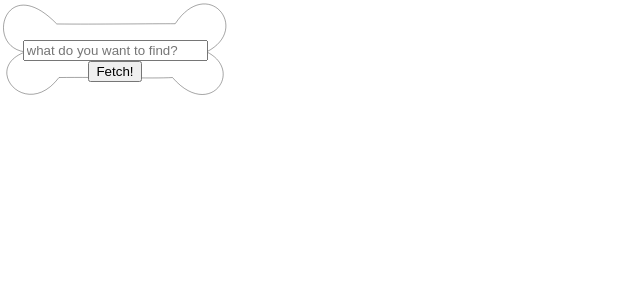
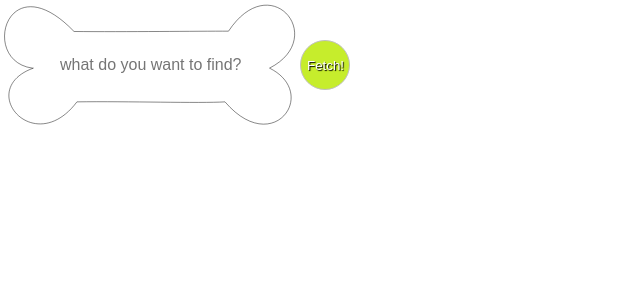
Before and after one commit to erife/retriever, a React (Create React App) app: page / in a window 1280 px wide. Shown: the top 300 px of the page, without its empty margins (0-640 px from the left). Built offline with nearby package versions, Linux system fonts and the light colour scheme; the HTML template or start-up script is replaced by a standard one.

Commit message:
Seach box and button styles

```diff
--- a/src/components/Search.js
+++ b/src/components/Search.js
@@ -2,15 +2,39 @@ import React, { Component } from 'react';
 
 var BoneImage = require('./bone.svg');
 
-const searchStyle = {
+const formStyle = {
     backgroundImage: 'url(' + BoneImage + ')',
-    width: "200px",
+    backgroundRepeat: "no-repeat",
+    width: "300px",
     height: "200px",
-    backgroundRepeat: "no-repeat",
-    padding: "40px 15px"
+    float: "left"
 
 };
+const inputStyle = {
+    width: "200px",
+    marginLeft: "20px",
+    marginTop: "39px",
+    height: "50px",
+    fontSize: "1em",
+    border: "none"
+};
+const buttonDivStyle = {
+    width: "50px",
+    height: "70px",
+     float: "left",
+    paddingTop: "40px"
+};
+const buttonStyle = {
+    width: "50px",
+    height: "50px",
+    backgroundColor: "#C6ED2C",
+    borderRadius: "25px",
+    color: "white",
+    textShadow: "1px 1px 1px #000000",
+    border: "1px silver solid"
 
+
+};
 
 class Search extends Component {
     constructor(props) {
@@ -31,18 +55,19 @@ class Search extends Component {
 
     render() {
         return (
-                <div style={searchStyle}>
-                <form onSubmit={this.onFormSubmit} className="input-group">
-                <input
+                <div>
+                <form style={formStyle} onSubmit={this.onFormSubmit} className="input-group">
+                <input style={inputStyle}
             placeholder="what do you want to find?"
             className="form-control"
             onChange={this.onInputChange}
-
                 />
+                </form>
+                <div style={buttonDivStyle}>
                 <span className="input-group-btn">
-                <button type="submit" className='btn btn-secondary'>Fetch!</button>
+                <button style={buttonStyle} type="submit" className='btn btn-secondary'>Fetch!</button>
                 </span>
-                </form>
+                </div>
                 </div>
 
         );
```
